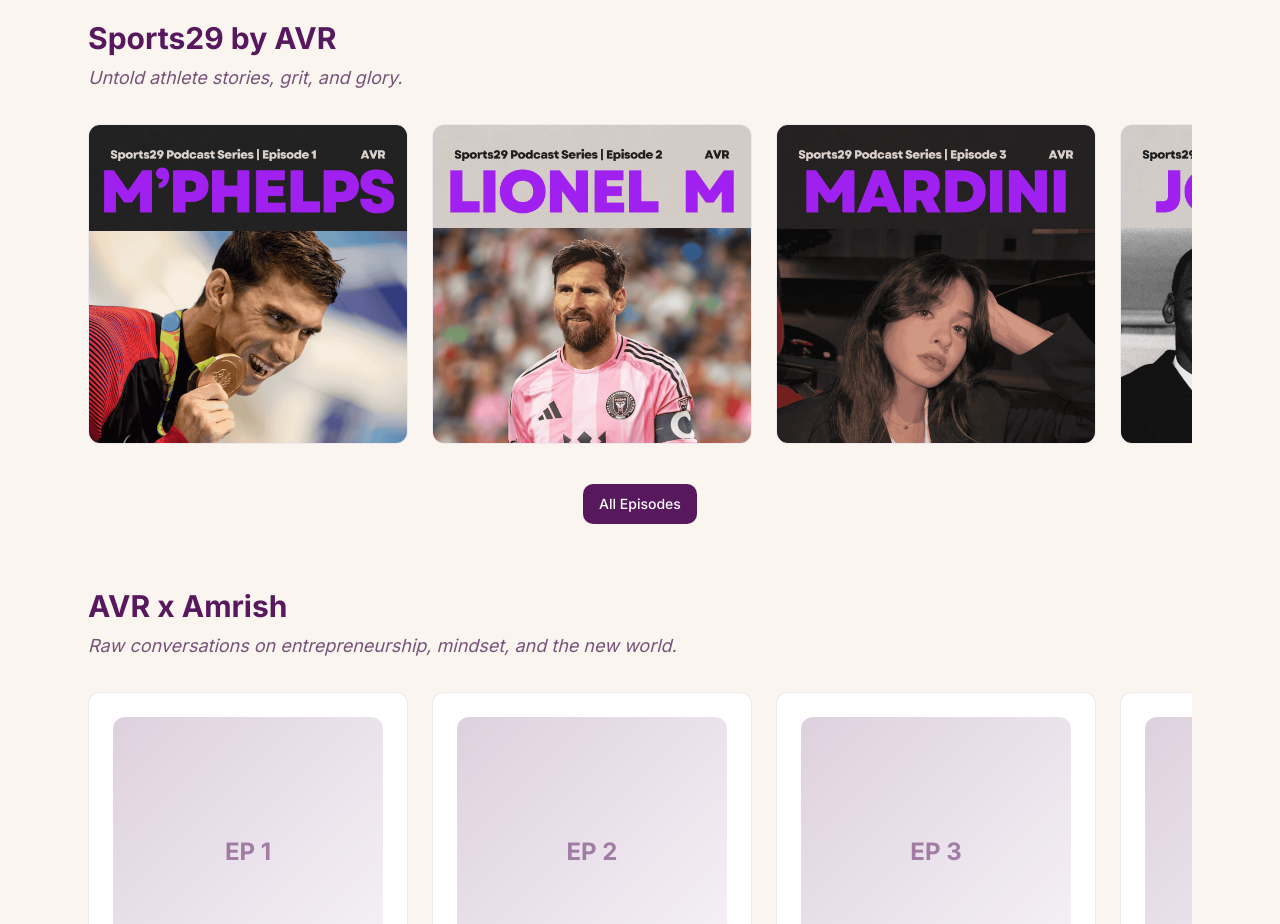
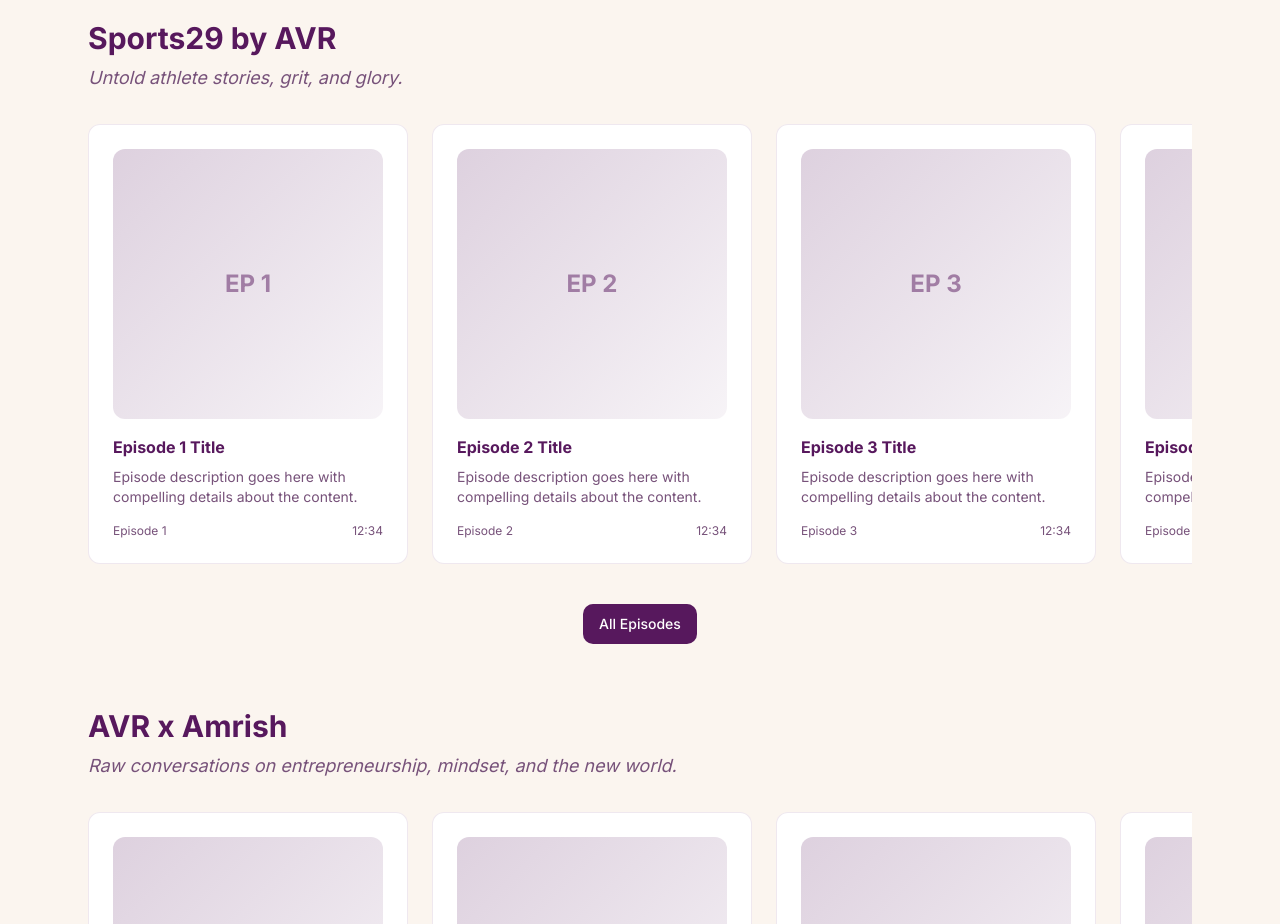
Before and after one commit to AryanARV/avrsiteorg, a React (Vite) app: page /podcasts in a window 1280 px wide. Shown: the part 920-1844 px from the top of the page. Built offline with nearby package versions, Linux system fonts and the light colour scheme; the HTML template or start-up script is replaced by a standard one.

Commit message:
Reverted to commit e1c377bc09134f0feb3c21dcfa3da110f5429af3

```diff
--- a/src/pages/Podcasts.tsx
+++ b/src/pages/Podcasts.tsx
@@ -2,11 +2,6 @@ import Navigation from "@/components/Navigation";
 import Footer from "@/components/Footer";
 import SEO from "@/components/SEO";
 import { Button } from "@/components/ui/button";
-import Episode1 from "@/assets/Episode_1.png";
-import Episode2 from "@/assets/Episode_2.png";
-import Episode3 from "@/assets/Episode_3.png";
-import Episode4 from "@/assets/Episode_4.png";
-import Episode5 from "@/assets/Episode_5.png";
 
 const podcastSeries = [
   {
@@ -14,27 +9,21 @@ const podcastSeries = [
     title: "Startup Stories: Realm by Rook",
     subtitle: "Founder journeys, startup lessons, scaling secrets.",
     link: "https://realmrook.com/podcasts",
-    episodes: []
+    episodes: [] // Add actual episodes data when available
   },
   {
     id: 2,
     title: "Sports29 by AVR",
     subtitle: "Untold athlete stories, grit, and glory.",
     link: "https://sports29.aravindh.org",
-    episodes: [
-      { id: 1, title: "M'Phelps", image: Episode1 },
-      { id: 2, title: "Lionel M", image: Episode2 },
-      { id: 3, title: "Mardini", image: Episode3 },
-      { id: 4, title: "Jordan", image: Episode4 },
-      { id: 5, title: "Ronaldo", image: Episode5 }
-    ]
+    episodes: [] // Add actual episodes data when available
   },
   {
     id: 3,
     title: "AVR x Amrish",
     subtitle: "Raw conversations on entrepreneurship, mindset, and the new world.",
     link: "https://instagram.com/arav.vr",
-    episodes: []
+    episodes: [] // Add actual episodes data when available
   }
 ];
 
@@ -94,28 +83,18 @@ const Podcasts = () => {
                 <div className="relative mb-6">
                   <div className="overflow-x-auto pb-4 hide-scrollbar">
                     <div className="flex gap-6 min-w-max">
-                      {series.episodes.length > 0 ? (
-                        series.episodes.map((episode) => (
-                          <div
-                            key={episode.id}
-                            className="bg-card border border-border/50 rounded-lg overflow-hidden w-80 hover:scale-105 hover:shadow-xl transition-all duration-300"
-                          >
-                            <img
-                              src={episode.image}
-                              alt={`Sports29 Episode ${episode.id}: ${episode.title}`}
-                              className="w-full aspect-square object-cover"
-                            />
-                          </div>
-                        ))
-                      ) : (
-                        [1, 2, 3, 4, 5].map((episodeNum) => (
+                      {/* Placeholder Episode Tiles */}
+                      {[1, 2, 3, 4, 5].map((episodeNum) => (
                         <div
                           key={episodeNum}
                           className="bg-card border border-border/50 rounded-lg p-6 w-80 hover:scale-105 hover:shadow-xl transition-all duration-300"
                         >
+                          {/* Episode Cover Placeholder */}
                           <div className="w-full aspect-square bg-gradient-to-br from-primary/20 to-primary/5 rounded-lg mb-4 flex items-center justify-center">
                             <span className="text-primary/50 font-bold text-2xl">EP {episodeNum}</span>
                           </div>
+
+                          {/* Episode Info */}
                           <h3 className="font-bold text-primary mb-2 line-clamp-2">
                             Episode {episodeNum} Title
                           </h3>
@@ -127,8 +106,7 @@ const Podcasts = () => {
                             <span>12:34</span>
                           </div>
                         </div>
-                        ))
-                      )}
+                      ))}
                     </div>
                   </div>
                 </div>
```
Lines whose indentation alone changed are shown as unchanged.
